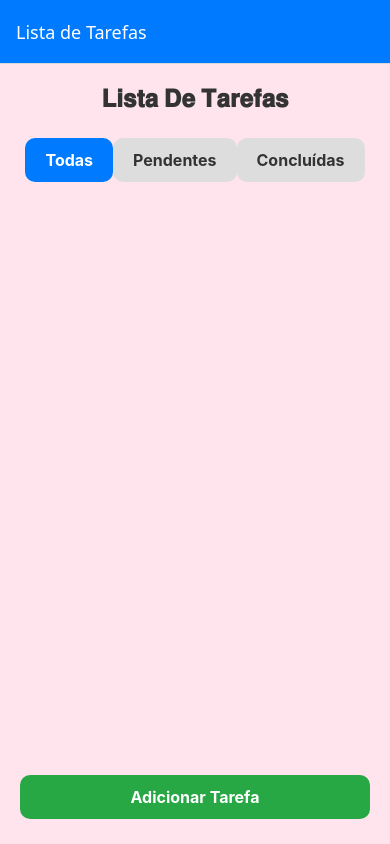
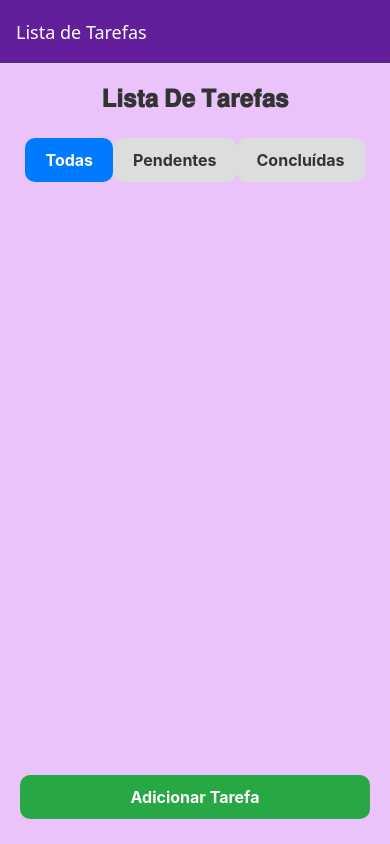
Before and after one commit to ketley12/aulabruno09.06, a React Native app: screen /Home in a window 390 px wide. Built offline with nearby package versions, Linux system fonts and the light colour scheme.

Commit message:
aulabruno3.06/08

```diff
--- a/App.tsx
+++ b/App.tsx
@@ -17,7 +17,7 @@ export default function App() {
             component={HomeScreen}
             options={{
               title: 'Lista de Tarefas',
-              headerStyle: { backgroundColor: '#007bff' },
+              headerStyle: { backgroundColor: '#631e9bff' },
               headerTintColor: '#fff',
             }}
           />
--- a/componentes/CustomButton.tsx
+++ b/componentes/CustomButton.tsx
@@ -1,4 +1,5 @@
 import { StyleSheet, TouchableOpacity, Text } from 'react-native';
+
 export default function CustomButton({ title, onPress, color = '#007bff', style, textStyle }:any) {
 return (
 <TouchableOpacity
--- a/componentes/CustomModal.tsx
+++ b/componentes/CustomModal.tsx
@@ -24,7 +24,7 @@ return (
             <CustomButton
             title={cancelText}
             onPress={onClose}
-            color="#dc3545"
+            color="#c42635ff"
             style={styles.modalButton}
             />
             <CustomButton
--- a/componentes/TaskCard.tsx
+++ b/componentes/TaskCard.tsx
@@ -35,7 +35,7 @@ const styles = StyleSheet.create({
     elevation: 3,
   },
   completedContainer: {
-    backgroundColor: '#e6f3ff',
+    backgroundColor: '#e6f3ffff',
   },
   card: {
     flex: 1,
--- a/package.json
+++ b/package.json
@@ -9,6 +9,7 @@
     "web": "expo start --web"
   },
   "dependencies": {
+    "@react-native-async-storage/async-storage": "^2.2.0",
     "@react-navigation/native": "^7.1.11",
     "@react-navigation/stack": "^7.3.4",
     "axios": "^1.11.0",
--- a/screens/AddTaskScreen.tsx
+++ b/screens/AddTaskScreen.tsx
@@ -1,44 +1,41 @@
 import { useState } from 'react';
-import { View, Text, StyleSheet, Alert, Task } from 'react-native';
+import { View, Text, StyleSheet, Alert } from 'react-native';
 import axios from 'axios';
 import CustomInput from '../componentes/CustomImput';
 import CustomButton from '../componentes/CustomButton';
 import { useTasks } from './contexts/TaskContext';
-
-
-export default function AddTaskScreen({ navigation}: any) {
-  const {addTask}= useTasks();
-  const [title, setTitle] = useState('');
-  const [description, setDescription] = useState('');
+const AddTaskScreen = ({ route, navigation }: any) => {
+  const task = route?.params?.task;
+  const { addTask, deleteTask } = useTasks();
+  const [title, setTitle] = useState(task?.title || "");
+  const [description, setDescription] = useState(task?.description || "");
+  const [successMessage, setSuccessMessage] = useState('');
 
   const handleAddTask = async () => {
-    if (!title.trim()) {
+    if (title.trim()) {
+      try {
+        const response = await axios.post('https://jsonplaceholder.typicode.com/todos', {
+          title,
+          completed: false,
+        });
+        if (task) deleteTask(task.id);
+        addTask({ title, description });
+        setSuccessMessage('Tarefa adicionada com sucesso!');
+        setTimeout(() => {
+          setSuccessMessage('');
+          navigation.goBack();
+        }, 2000);
+      } catch (err) {
+        Alert.alert('Erro', 'Falha ao salvar ');
+      }
+    } else {
       Alert.alert('Erro', 'Por favor, insira o título da tarefa.');
-      return;
-    }
-
-    try {
-      const response = await axios.post('https://jsonplaceholder.typicode.com/todos', {
-        title,
-        completed: false,
-      });
-
-      const newTask: Task = {
-        id: response?.data?.id?.toString() || Date.now().toString(),
-        title,
-        description,
-      };
-
-      addTask(newTask);
-      navigation.goBack();
-    } catch (error) {
-      Alert.alert('Erro', 'Falha ao salvar na API.');
-      console.error('Erro ao adicionar tarefa:', error);
     }
   };
 
   return (
     <View style={styles.container}>
+      {successMessage ? <Text style={styles.successText}>{successMessage}</Text> : null}
       <Text style={styles.label}>Título da Tarefa</Text>
       <CustomInput
         value={title}
@@ -56,15 +53,23 @@ export default function AddTaskScreen({ navigation}: any) {
       <CustomButton title="Cancelar" onPress={() => navigation.goBack()} color="#dc3545" />
     </View>
   );
-}
+};
+
+export default AddTaskScreen;
 
 const styles = StyleSheet.create({
   container: {
     flex: 1,
-    backgroundColor: '#f5f5f5',
+    backgroundColor: '#dfffe1ff',
     alignItems: 'center',
     justifyContent: 'center',
     padding: 20,
+  },
+  successText: {
+    fontSize: 16,
+    color: '#28a745',
+    textAlign: 'center',
+    marginBottom: 10,
   },
   label: {
     fontSize: 16,
--- a/screens/DetailsScreen.jsx
+++ b/screens/DetailsScreen.jsx
@@ -1,26 +1,31 @@
 import { StyleSheet, View, Text, TouchableOpacity } from "react-native";
+import CustomButton from '../componentes/CustomButton';
 
-export default function DetailsScreen({ navigation,route}) {
-    const{item}=route.params||{};
-    const{mensagem}=route.parms||{};
+
+export default function DetailsScreen({ navigation, route }) {
+    const { task, mensagem } = route.params || {};
     return (
         <View style={styles.container}>
             <Text style={styles.title}>Detalhes do Item</Text>
-            {item ?(
+            {task ? (
                 <>
-                <Text style={styles.itemTitle}>{item.title}</Text>
-                <Text style={styles.itemDescription}>{item.description}</Text>
+                    <Text style={styles.itemTitle}>{task.title}</Text>
+                    <Text style={styles.itemDescription}>{task.description}</Text>
+                    <CustomButton
+                        title="Editar Tarefa"
+                        onPress={() => navigation.navigate('AddTask', { task })}
+                        color="green"
+                    />
                 </>
-            ):(
-                <Text style={styles.message}>Nenhum item selecionado</Text>)
-            }
-
-            {mensagem &&  <Text style={styles.message}>{mensagem}</Text>}
+            ) : (
+                <Text style={styles.message}>Nenhum item selecionado</Text>
+            )}
+            {mensagem && <Text style={styles.message}>{mensagem}</Text>}
             <TouchableOpacity
-            style={styles.button}
-            onPress={()=> navigation.goBack()}
+                style={styles.button}
+                onPress={() => navigation.goBack()}
             >
-             <Text style ={styles.buttonText}>Voltar</Text>
+                <Text style={styles.buttonText}>Voltar</Text>
             </TouchableOpacity>
         </View>
     );
@@ -29,7 +34,7 @@ export default function DetailsScreen({ navigation,route}) {
 const styles= StyleSheet.create({
     container:{
         flex:1,
-        backgroundColor:'#f5f5f5',
+        backgroundColor:'#f8cdcdff',
         alignItems:'center',
         justifyContent:'center',
         padding:20,
@@ -53,7 +58,7 @@ const styles= StyleSheet.create({
         textAlign:'center',
     },
     button:{
-        backgroundColor:'#dc3545',
+        backgroundColor:'#631e9bff',
         paddingVertical:10,
         paddingHorizontal:20,
         borderRadius:5,
--- a/screens/HomeScreen.tsx
+++ b/screens/HomeScreen.tsx
@@ -6,12 +6,11 @@ import TaskCard from '../componentes/TaskCard';
 import { useTasks } from './contexts/TaskContext';
 
 export default function HomeScreen({ navigation }: any) {
-  const { localTasks, deleteTask, toggleTaskCompletion } = useTasks(); // usando o contexto
-
+  const { localTasks, deleteTask, toggleTaskCompletion, theme } = useTasks();
   const [filter, setFilter] = useState<'all' | 'pending' | 'completed'>('all');
   const [modalVisible, setModalVisible] = useState(false);
   const [taskToDelete, setTaskToDelete] = useState<string | null>(null);
-
+  const [successMessage, setSuccessMessage] = useState('');
 
   const filteredTasks = localTasks.filter(task => {
     if (filter === 'all') return true;
@@ -19,8 +18,7 @@ export default function HomeScreen({ navigation }: any) {
     if (filter === 'completed') return task.completed;
   });
 
-  const renderItem = ({ item }: any) => {
-    return (
+  const renderItem = ({ item }: any) => (
     <>
       <Text style={styles.sourceText}>Local</Text>
       <TaskCard
@@ -35,12 +33,12 @@ export default function HomeScreen({ navigation }: any) {
       />
     </>
   );
-  };
 
   return (
-    <View style={styles.container}>
-      <Text style={styles.title}>𝐋𝐢𝐬𝐭𝐚 𝐃𝐞 𝐓𝐚𝐫𝐞𝐟𝐚𝐬</Text>
+    <View style={[styles.container, theme === 'dark' && { backgroundColor: '#222' }]}>
+      <Text style={[styles.title, theme === 'dark' && { color: '#fff' }]}>𝐋𝐢𝐬𝐭𝐚 𝐃𝐞 𝐓𝐚𝐫𝐞𝐟𝐚𝐬</Text>
 
+      {successMessage ? <Text style={styles.successText}>{successMessage}</Text> : null}
 
       <View style={styles.filterContainer}>
         <CustomButton
@@ -63,7 +61,6 @@ export default function HomeScreen({ navigation }: any) {
         />
       </View>
 
-
       <FlatList
         style={styles.list}
         data={filteredTasks}
@@ -71,13 +68,11 @@ export default function HomeScreen({ navigation }: any) {
         renderItem={renderItem}
       />
 
-
       <CustomButton
         title="Adicionar Tarefa"
         onPress={() => navigation.navigate('AddTask')}
         color="#28a745"
       />
-
 
       <CustomModal
         visible={modalVisible}
@@ -89,6 +84,8 @@ export default function HomeScreen({ navigation }: any) {
             deleteTask(taskToDelete);
             setModalVisible(false);
             setTaskToDelete(null);
+            setSuccessMessage('Tarefa excluída com sucesso!');
+            setTimeout(() => setSuccessMessage(''), 2000);
           }
         }}
       />
@@ -99,8 +96,14 @@ export default function HomeScreen({ navigation }: any) {
 const styles = StyleSheet.create({
   container: {
     flex: 1,
-    backgroundColor: '#ffe4ed',
+    backgroundColor: '#e9c3faff',
     padding: 20,
+  },
+  successText: {
+    fontSize: 16,
+    color: '#28a745',
+    textAlign: 'center',
+    marginBottom: 10,
   },
   title: {
     fontSize: 24,
--- a/screens/contexts/TaskContext.tsx
+++ b/screens/contexts/TaskContext.tsx
@@ -1,4 +1,5 @@
-import { createContext, useContext, useState, ReactNode } from 'react';
+import { createContext, useContext, useState, ReactNode, useEffect } from 'react';
+import AsyncStorage from '@react-native-async-storage/async-storage';
 
 type Task = {
   id: string;
@@ -7,19 +8,62 @@ type Task = {
   completed: boolean;
 };
 
-
-type TaskContextType = {
+interface TaskContextType {
   localTasks: Task[];
   addTask: (task: { title: string; description?: string; id?: string }) => void;
   toggleTaskCompletion: (id: string) => void;
   deleteTask: (id: string) => void;
-};
+  clearTasks: () => Promise<void>;
+  exportTasks: () => string;
+  restoreTasks: (json: string) => boolean;
+  theme: 'light' | 'dark';
+  toggleTheme: () => void;
+}
 
 const TaskContext = createContext<TaskContextType | undefined>(undefined);
 
+type TaskProviderProps = {
+  children: ReactNode;
+};
 
-export function TaskProvider({ children }: { children: ReactNode }) {
+export function TaskProvider({ children }: TaskProviderProps) {
   const [localTasks, setLocalTasks] = useState<Task[]>([]);
+  const [theme, setTheme] = useState<'light' | 'dark'>('light');
+
+  // Carregar tarefas do AsyncStorage ao iniciar
+  // Carregar tarefas do AsyncStorage ao iniciar, validando formato
+  useEffect(() => {
+    const loadTasks = async () => {
+      try {
+        const savedTasks = await AsyncStorage.getItem('@TaskApp:tasks');
+        if (savedTasks) {
+          const parsedTasks = JSON.parse(savedTasks);
+          if (Array.isArray(parsedTasks) && parsedTasks.every(task => task.id && task.title)) {
+            setLocalTasks(parsedTasks);
+          } else {
+            console.warn('Dados inválidos, inicializando com array vazio');
+            setLocalTasks([]);
+          }
+        }
+      } catch (err) {
+        console.error('Erro ao carregar tarefas:', err);
+      }
+    };
+    loadTasks();
+  }, []);
+
+  // Salvar tarefas no AsyncStorage sempre que localTasks mudar
+  // Salvar tarefas no AsyncStorage quando localTasks mudar
+  useEffect(() => {
+    const saveTasks = async () => {
+      try {
+        await AsyncStorage.setItem('@TaskApp:tasks', JSON.stringify(localTasks));
+      } catch (err) {
+        console.error('Erro ao salvar tarefas:', err);
+      }
+    };
+    saveTasks();
+  }, [localTasks]);
 
   const addTask = ({ title, description = '', id }: any) => {
     setLocalTasks(prev => [
@@ -45,15 +89,42 @@ export function TaskProvider({ children }: { children: ReactNode }) {
     setLocalTasks(prev => prev.filter(task => task.id !== id));
   };
 
+  const clearTasks = async () => {
+    try {
+      await AsyncStorage.removeItem('@TaskApp:tasks');
+      setLocalTasks([]);
+    } catch (err) {
+      console.error('Erro ao limpar tarefas:', err);
+    }
+  };
+
+  const exportTasks = () => {
+    return JSON.stringify(localTasks, null, 2);
+  };
+
+  const restoreTasks = (json: string) => {
+    try {
+      const tasks = JSON.parse(json);
+      if (Array.isArray(tasks) && tasks.every(task => task.id && task.title)) {
+        setLocalTasks(tasks);
+        return true;
+      }
+      return false;
+    } catch {
+      return false;
+    }
+  };
+
+  const toggleTheme = () => setTheme(theme === 'light' ? 'dark' : 'light');
+
   return (
     <TaskContext.Provider
-      value={{ localTasks, addTask, toggleTaskCompletion, deleteTask }}
+      value={{ localTasks, addTask, toggleTaskCompletion, deleteTask, clearTasks, exportTasks, restoreTasks, theme, toggleTheme }}
     >
       {children}
     </TaskContext.Provider>
   );
 }
-
 
 export function useTasks() {
   const context = useContext(TaskContext);
@@ -62,7 +133,3 @@ export function useTasks() {
   }
   return context;
 }
-
-function setLocalTasks(arg0: (prev: any) => any) {
-  throw new Error('Function not implemented.');
-}
```
Also changed, not shown: 1 other file (tests, documents, lock files or other folders). Lines whose indentation alone changed are shown as unchanged.
